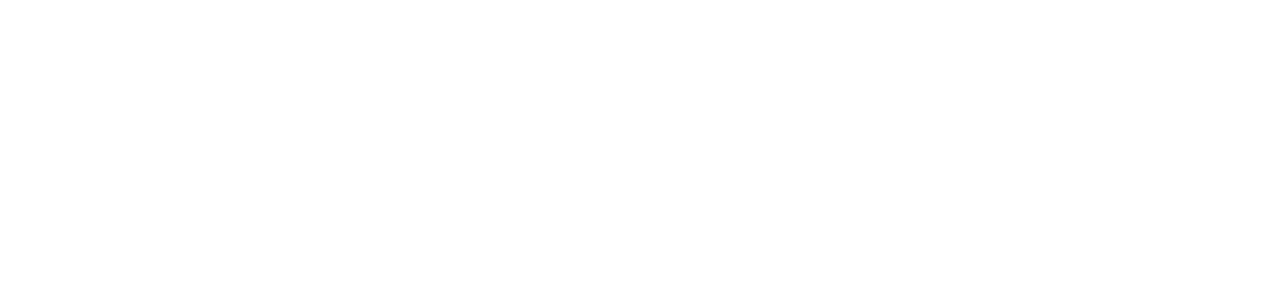
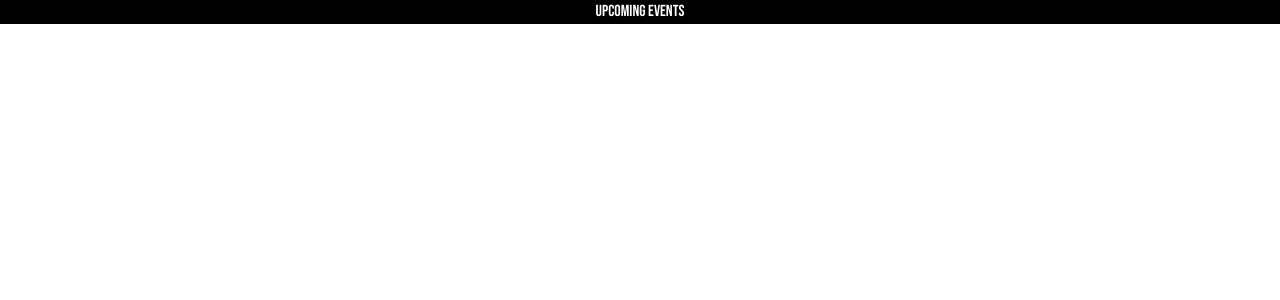
Before and after one commit to acm-ucr/ridesucr-website, a Next.js app: page /gallery in a window 1280 px wide. Shown: the top 300 px of the page. Built offline with nearby package versions, Linux system fonts and the light colour scheme.

Commit message:
Clean up Title component and update page usage

```diff
--- a/src/app/events/page.tsx
+++ b/src/app/events/page.tsx
@@ -1,5 +1,5 @@
 import Title from "@/components/Title";
-const GARAGE = () => {
+const Gallery = () => {
   return (
     <main>
       <Title text="GARAGE" />
@@ -7,4 +7,4 @@
   );
 };
 
-export default GARAGE;
+export default Gallery;
--- a/src/app/gallery/page.tsx
+++ b/src/app/gallery/page.tsx
@@ -1,9 +1,9 @@
 import Title from "@/components/Title";
-const UPCOMINGEVENT = () => {
+const Events = () => {
   return (
     <main>
       <Title text="UPCOMING EVENTS" />
     </main>
   );
 };
-export default UPCOMINGEVENT;
+export default Events;
--- a/src/components/Title.tsx
+++ b/src/components/Title.tsx
@@ -4,13 +4,12 @@
 
 const Title = ({ text }: TitleProps) => {
   return (
-    <div className="flex w-full items-center justify-center py-20">
-      <h1 className="text-6x1 md:text-8x1 text-center leading-none font-extrabold tracking-widest text-white uppercase">
+    <div className="flex w-full items-center justify-center bg-black text-6x1 text-center text-white uppercase">
+
         {text}
-      </h1>
     </div>
 
-    //return <div>Title</div>;
+
   );
 };
 
```
